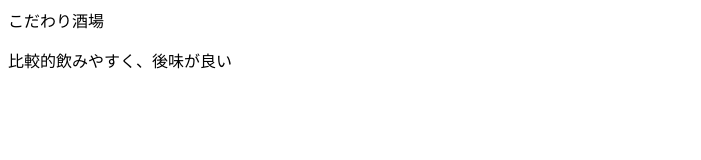
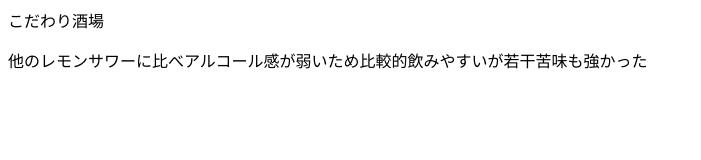
Before and after one commit to s1f101902545/team_repository, a plain HTML site: page こだわり酒場.html in a window 1280 px wide. Shown: the whole page, without its empty margins (0-701 px from the left). Drawn offline with Linux system fonts and the light colour scheme.

Commit message:
Update こだわり酒場.html

```diff
--- a/こだわり酒場.html
+++ b/こだわり酒場.html
@@ -7,7 +7,7 @@
     <body>
         <b1>こだわり酒場</b1>
         <p>
-            比較的飲みやすく、後味が良い
+            他のレモンサワーに比べアルコール感が弱いため比較的飲みやすいが若干苦味も強かった
         </p>
     </body>
 </html>
```
